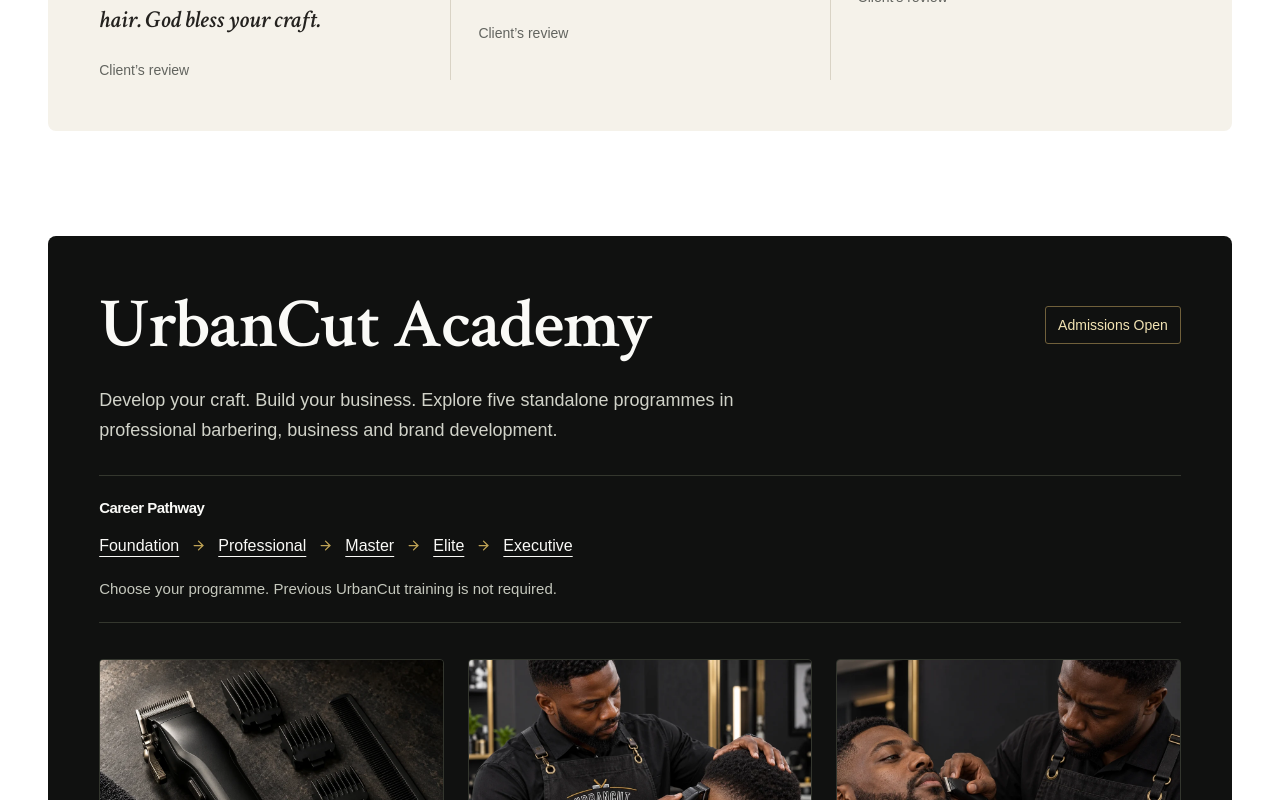
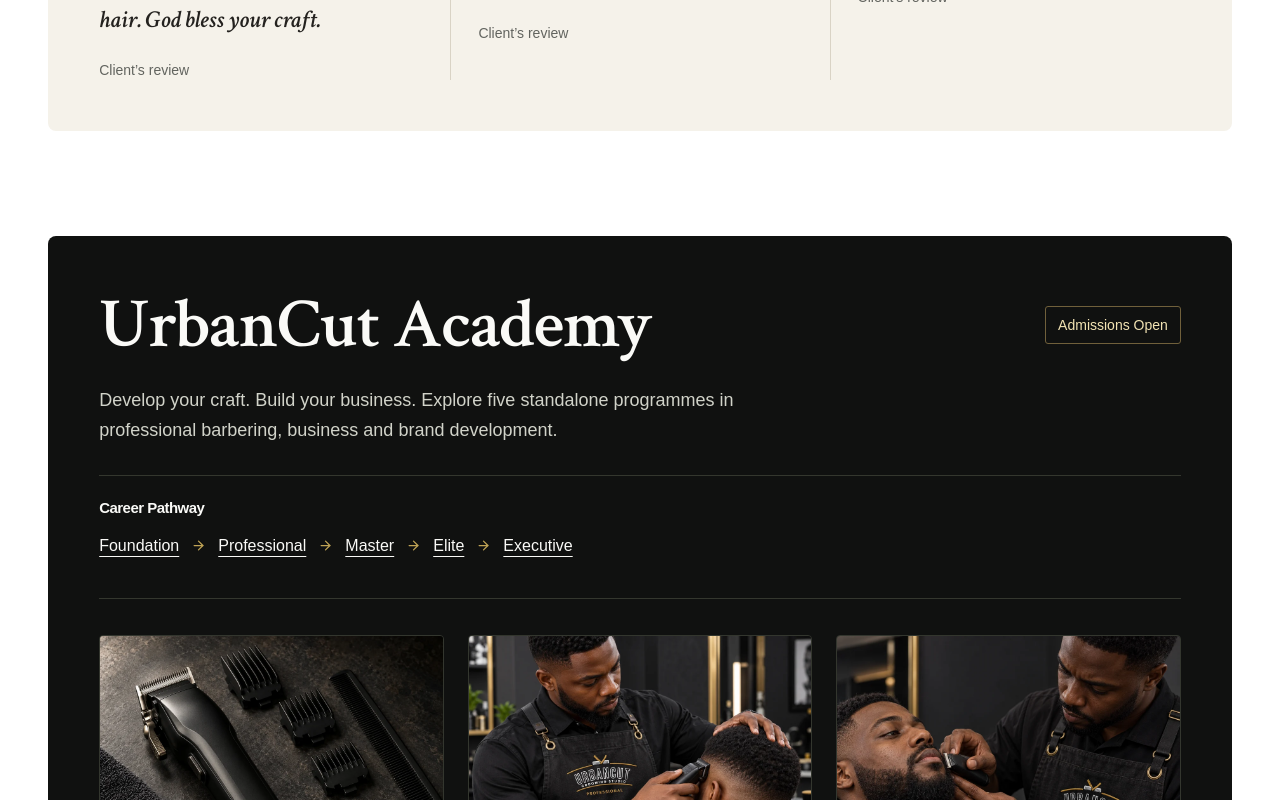
Before and after one commit to okemirigospel-beep/urbancutgroomingstudio, a Next.js app: page / in a window 1280 px wide. Shown: the part 5024-5824 px from the top of the page. Built offline with nearby package versions, Linux system fonts and the light colour scheme.

Commit message:
Remove Academy pathway explanatory sentence

```diff
--- a/src/components/Academy.tsx
+++ b/src/components/Academy.tsx
@@ -130,9 +130,6 @@ export default function Academy() {
               </li>
             ))}
           </ol>
-          <p>
-            Choose your programme. Previous UrbanCut training is not required.
-          </p>
         </div>
         <div className="academy-grid">
           {programmes.map((p) => (
```
